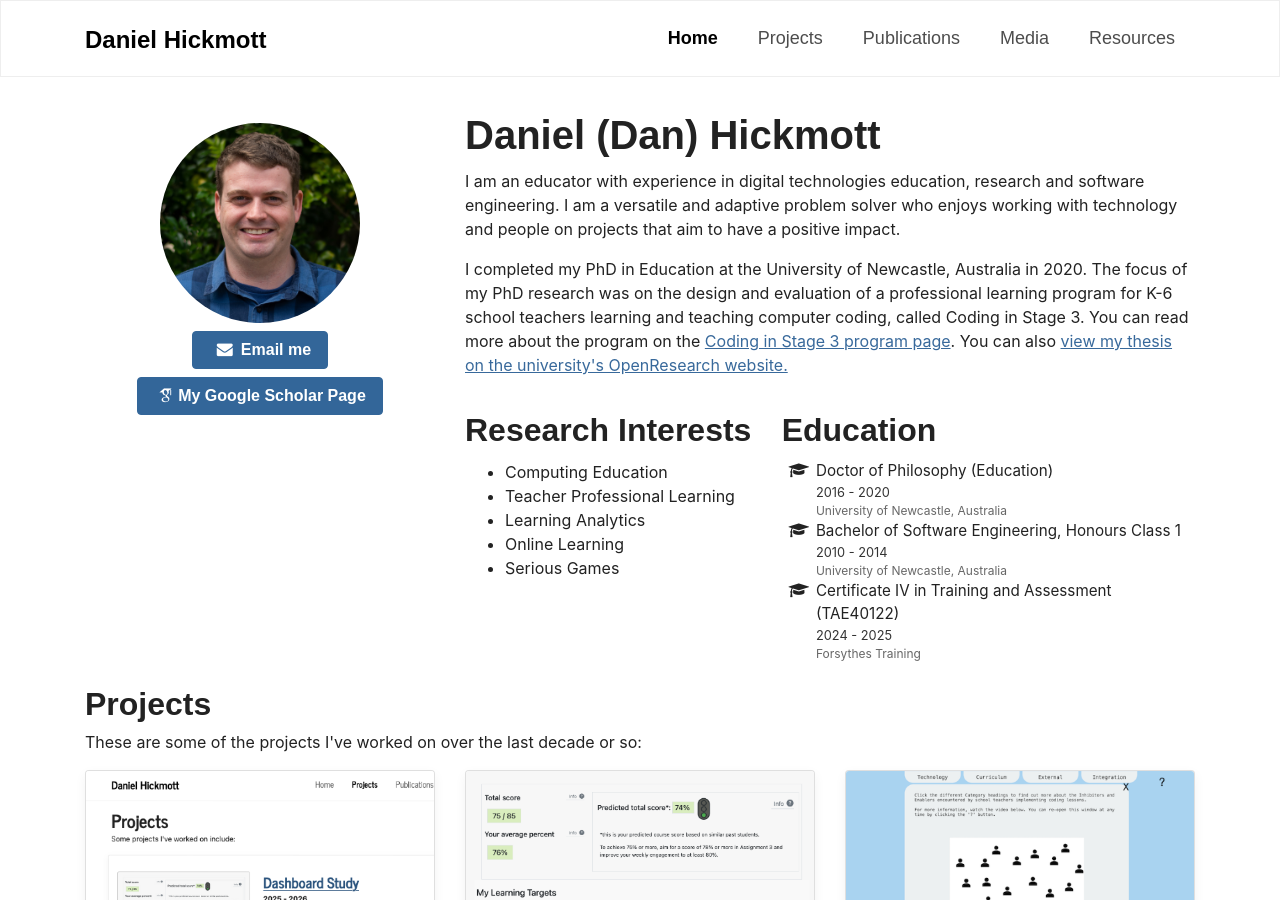
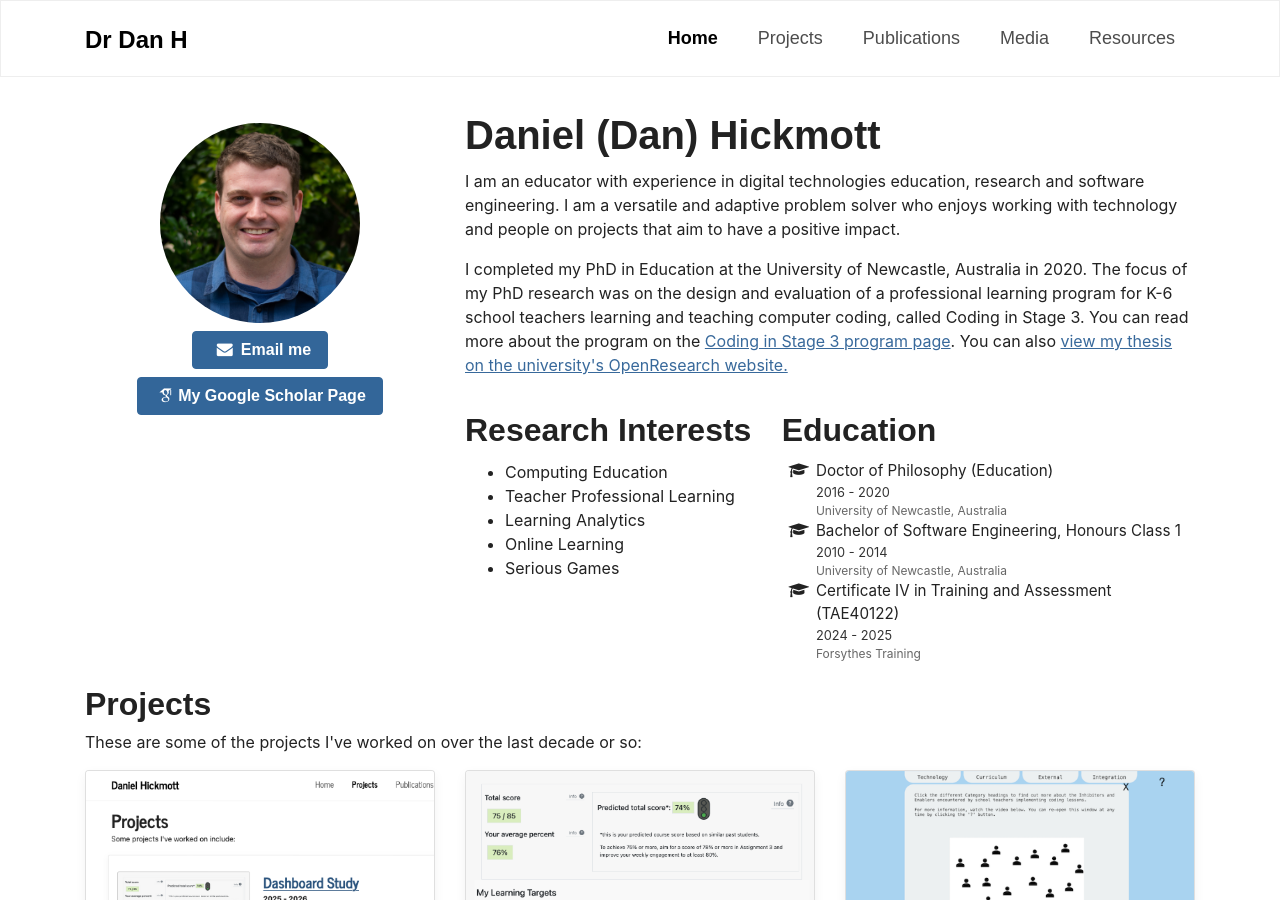
Before and after one commit to hckmd/hckmd.github.io, a Jekyll site: the page built from index.md, in a window 1280 px wide and 900 px high. Built offline with Jekyll 4.4.1, drawn with Linux system fonts in a browser that asks for light colours; some web fonts are replaced.

Commit message:
Changes title and banner heading to Dr Dan H for new website

```diff
--- a/_includes/head.html
+++ b/_includes/head.html
@@ -1,7 +1,7 @@
 <head>
   <meta http-equiv="Content-Type" content="text/html; charset=UTF-8">
   <meta name="viewport" content="width=device-width, initial-scale=1, shrink-to-fit=no">
-  <title>{% if page.title %}{{ page.title }} | {% endif %}Daniel Hickmott</title>
+  <title>{% if page.title %}{{ page.title }} | {% endif %}Dr Dan H</title>
   <!-- Bootstrap core CSS -->
   <link href="{{ site.baseurl }}/css/bootstrap.css" rel="stylesheet">
   <link href="{{ site.baseurl }}/css/font-awesome.min.css" rel="stylesheet" />
--- a/_includes/header.html
+++ b/_includes/header.html
@@ -2,7 +2,7 @@
 <a href="#main" class="skip-link site-link">Skip to main content</a>
 <nav class="navbar navbar-expand-lg navbar-light bg-light" id="mainNav">
     <div class="container">
-        <a class="navbar-brand researcher-name">Daniel Hickmott</a>
+        <a class="navbar-brand researcher-name">Dr Dan H</a>
         <button class="menu-item-link navbar-toggler navbar-toggler-right btn btn-info" type="button"
             data-toggle="collapse" data-target="#navbarResponsive" aria-controls="navbarResponsive"
             aria-expanded="false" aria-label="Toggle navigation">
```
